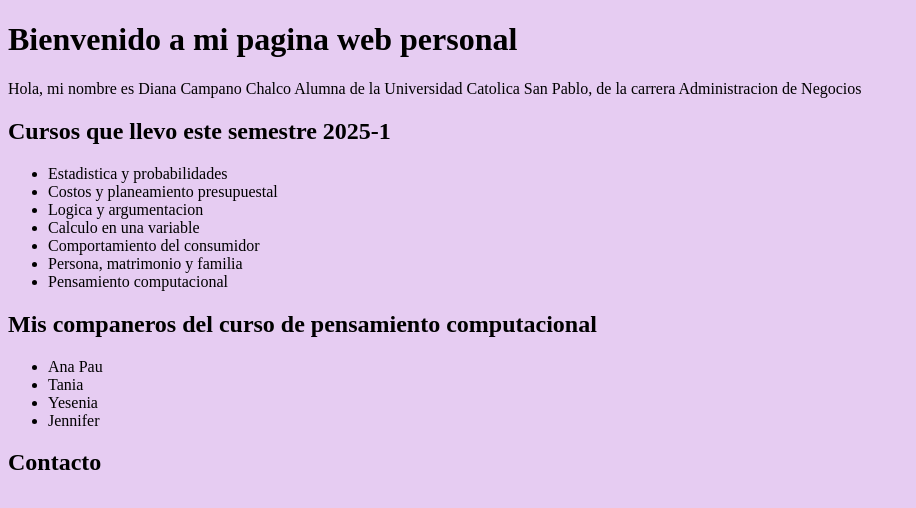
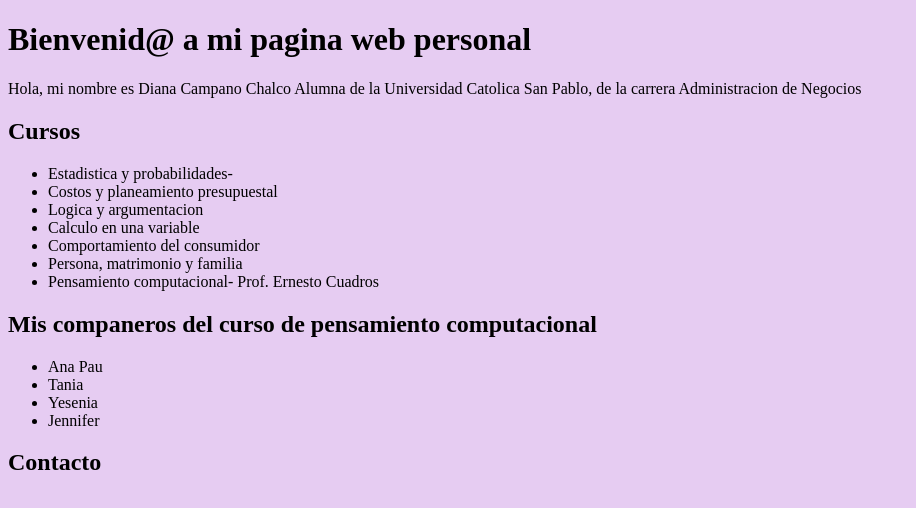
Before and after one commit to dianacampano/dianacampano.github.io, a plain HTML site: page index.html in a window 1280 px wide. Shown: the whole page, without its empty margins (0-916 px from the left). Drawn offline with Linux system fonts and the light colour scheme.

Commit message:
Update index.html

```diff
--- a/index.html
+++ b/index.html
@@ -9,18 +9,18 @@
   </style>
 </head>
 <body>
-  <h1>Bienvenido a mi pagina web personal</h1>
+  <h1>Bienvenid@ a mi pagina web personal</h1>
   <p>Hola, mi nombre es Diana Campano Chalco
     Alumna de la Universidad Catolica San Pablo, de la carrera Administracion de Negocios</p>
-  <h2>Cursos que llevo este semestre 2025-1</h2>
+  <h2>Cursos </h2>
   <ul>
-    <li>Estadistica y probabilidades</li>
+    <li>Estadistica y probabilidades-</li>
     <li>Costos y planeamiento presupuestal</li>
     <li>Logica y argumentacion</li>
     <li>Calculo en una variable</li>
     <li>Comportamiento del consumidor</li>
     <li>Persona, matrimonio y familia</li>
-    <li>Pensamiento computacional</li>
+    <li>Pensamiento computacional- Prof. Ernesto Cuadros</li>
   </ul>
   <h2>Mis companeros del curso de pensamiento computacional</h2>
   <ul>
```
